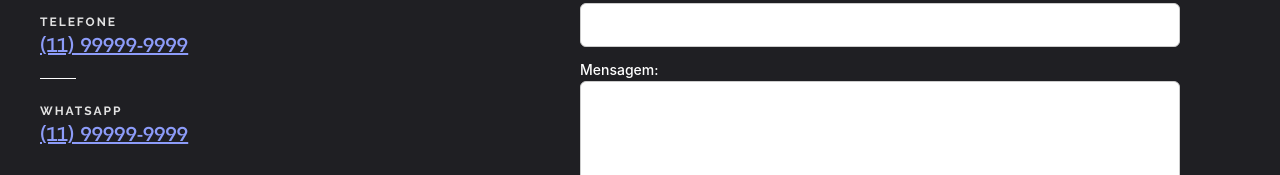
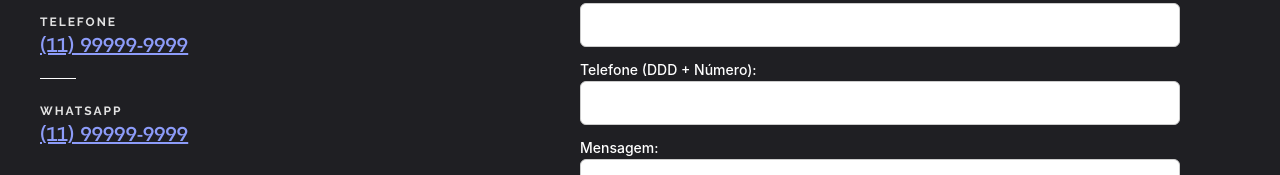
Before and after one commit to brunoruf/agenciagrow, a React (Vite) app: page / in a window 1280 px wide. Shown: the part 4552-4727 px from the top of the page. Built offline with nearby package versions, Linux system fonts and the light colour scheme.

Commit message:
Campo telefone no form de contato

```diff
--- a/src/components/Contact/index.jsx
+++ b/src/components/Contact/index.jsx
@@ -5,16 +5,39 @@ const Contact = () => {
   const [formData, setFormData] = useState({
     nome: '',
     email: '',
+    telefone: '',
     mensagem: '',
   });
 
   const [feedbackMessage, setFeedbackMessage] = useState('');
   const [loading, setLoading] = useState(false);
 
+  // formata string de dígitos para "(XX) XXXXX-XXXX"
+  const formatTelefone = (value) => {
+    const digits = value.replace(/\D/g, '');
+    const ddd = digits.substring(0, 2);
+    const rest = digits.substring(2, 11); // até 9 dígitos após DDD
+
+    if (rest.length === 0) {
+      return ddd ? `(${ddd}` : '';
+    }
+    if (rest.length < 6) {
+      return `(${ddd}) ${rest}`;
+    }
+    const part1 = rest.substring(0, rest.length - 4);
+    const part2 = rest.substring(rest.length - 4);
+    return `(${ddd}) ${part1}-${part2}`;
+  };
+
   const handleChange = (e) => {
+    const { name, value } = e.target;
+    let v = value;
+    if (name === 'telefone') {
+      v = formatTelefone(value);
+    }
     setFormData({
       ...formData,
-      [e.target.name]: e.target.value,
+      [name]: v,
     });
   };
 
@@ -26,25 +49,30 @@ const Contact = () => {
     const data = new FormData();
     data.append('Nome', formData.nome);
     data.append('Email', formData.email);
+    // remove máscara antes de enviar
+    data.append('Telefone', formData.telefone.replace(/\D/g, ''));
     data.append('Mensagem', formData.mensagem);
-    data.append('_honey', ''); // anti-spam
-    data.append('_captcha', 'false'); // desativa captcha
+    data.append('_honey', '');           // anti-spam
+    data.append('_captcha', 'false');    // desativa captcha
     data.append('_subject', 'Nova mensagem do site');
 
     try {
-      const response = await fetch('https://formsubmit.co/ajax/contato@growcreativehub.com.br', {
-        method: 'POST',
-        body: data,
-      });
+      const response = await fetch(
+        'https://formsubmit.co/ajax/contato@growcreativehub.com.br',
+        {
+          method: 'POST',
+          body: data,
+        }
+      );
 
       if (response.ok) {
         setFeedbackMessage('Mensagem enviada com sucesso!');
-        setFormData({ nome: '', email: '', mensagem: '' });
+        setFormData({ nome: '', email: '', telefone: '', mensagem: '' });
       } else {
         setFeedbackMessage('Erro ao enviar. Tente novamente.');
       }
     } catch (error) {
-        console.error('Erro no envio:', error);
+      console.error('Erro no envio:', error);
       setFeedbackMessage('Erro de rede. Verifique sua conexão.');
     } finally {
       setLoading(false);
@@ -53,21 +81,29 @@ const Contact = () => {
 
   return (
     <section id="contact" className="container">
-      <div className='contact-phones'>
+      <div className="contact-phones">
         <h2 className="title-xl gradient cases-title">Entre em contato</h2>
-        <p className="paragraph-md">Abaixo nossos telefones de contato. Entraremos em contato o mais breve possível.</p>
-        <span className='contact-divider'></span>
-        <div className='contact-numbers'>
+        <p className="paragraph-md">
+          Abaixo nossos telefones de contato. Entraremos em contato o mais breve possível.
+        </p>
+        <span className="contact-divider"></span>
+        <div className="contact-numbers">
           <div>
-            <h4 className='contact-type-title paragraph-sm'>Telefone</h4>
-            <a href="tel:+5511912345678" className='title contact-phone'>(11) 99999-9999</a>
+            <h4 className="contact-type-title paragraph-sm">Telefone</h4>
+            <a href="tel:+5511912345678" className="title contact-phone">
+              (11) 99999-9999
+            </a>
           </div>
-          <span className='contact-divider'></span>
+          <span className="contact-divider"></span>
           <div>
-            <h4 className='contact-type-title paragraph-sm'>WhatsApp</h4>
-            <a href="https://wa.me/5511999999999" className='title contact-phone'>(11) 99999-9999</a>
+            <h4 className="contact-type-title paragraph-sm">WhatsApp</h4>
+            <a href="https://wa.me/5511999999999" className="title contact-phone">
+              (11) 99999-9999
+            </a>
           </div>
-          <p className="paragraph-md contact-message-info">Ou envie uma mensagem que responderemos em breve.</p>
+          <p className="paragraph-md contact-message-info">
+            Ou envie uma mensagem que responderemos em breve.
+          </p>
         </div>
       </div>
 
@@ -95,20 +131,32 @@ const Contact = () => {
         </label>
 
         <label>
+          Telefone (DDD + Número):
+          <input
+            type="tel"
+            name="telefone"
+            maxLength={15}
+            value={formData.telefone}
+            onChange={handleChange}
+            required
+          />
+        </label>
+
+        <label>
           Mensagem:
           <textarea
             name="mensagem"
             value={formData.mensagem}
             onChange={handleChange}
             required
-          ></textarea>
+          />
         </label>
 
-        <div className='form-submit'>
+        <div className="form-submit">
           <button type="submit" className="button" disabled={loading}>
             {loading ? 'Enviando...' : 'Enviar'}
           </button>
-          <span className='form-feedback paragraph'>{feedbackMessage}</span>
+          <span className="form-feedback paragraph">{feedbackMessage}</span>
         </div>
       </form>
     </section>
```
